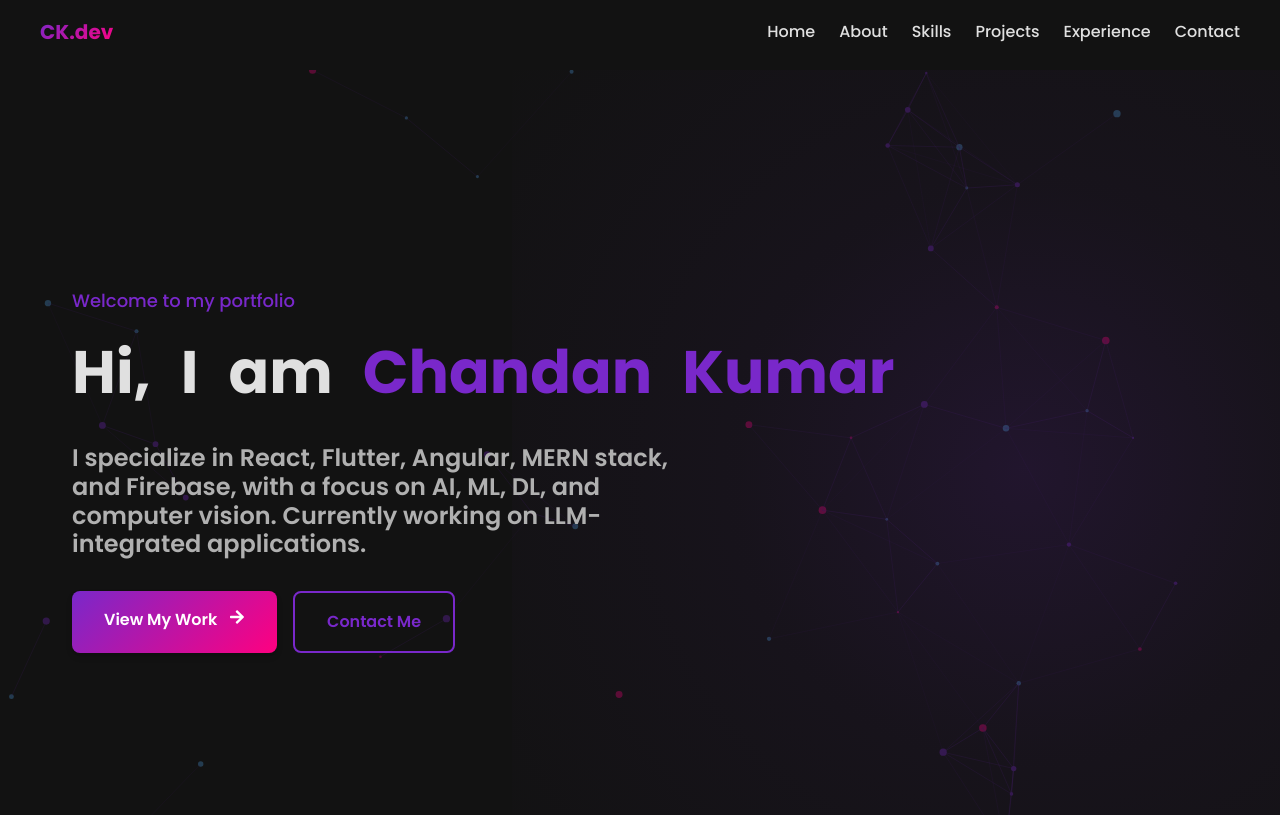
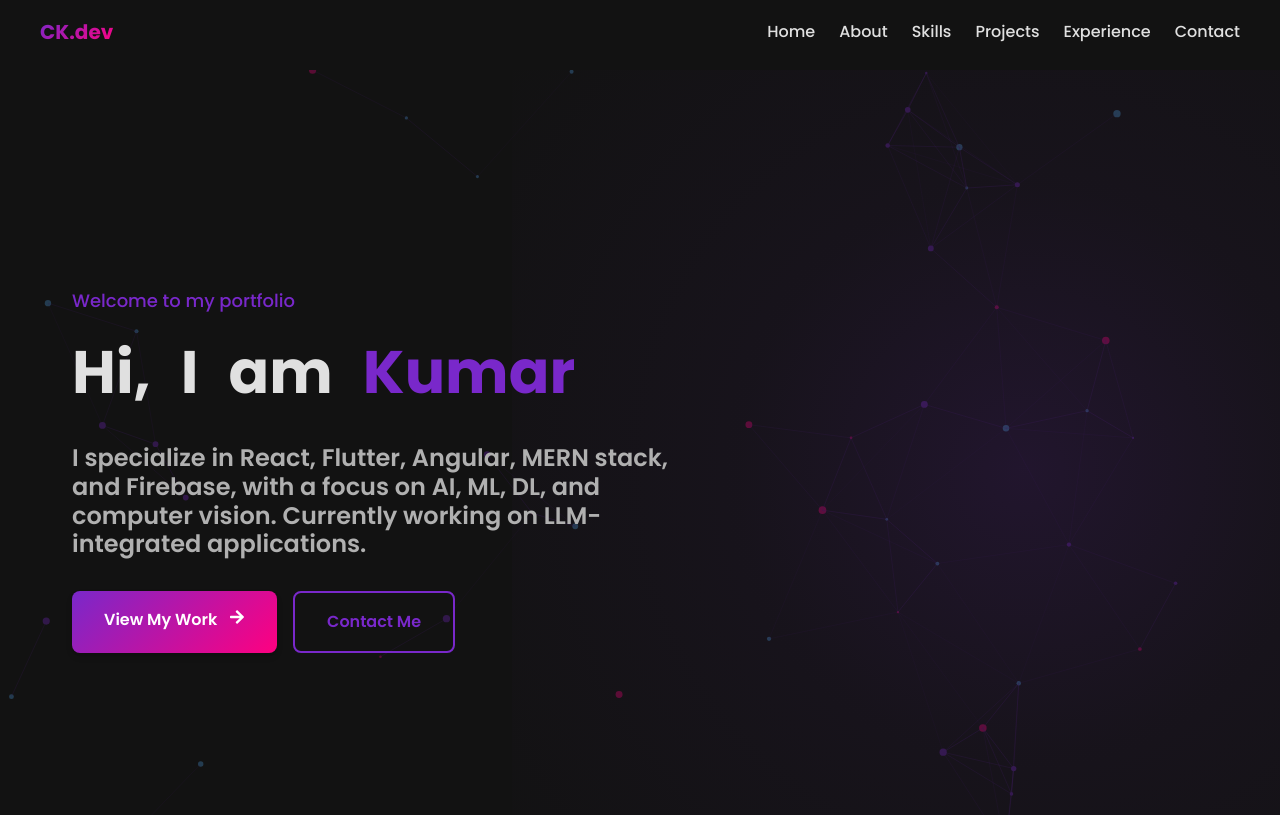
Before and after one commit to barada02/cksPortfolio, a React (Vite) app: page / in a window 1280 px wide. Shown: the top 815 px of the page. Built offline with nearby package versions, Linux system fonts and the light colour scheme.

Commit message:
ui changed

```diff
--- a/src/components/sections/HeroSection.tsx
+++ b/src/components/sections/HeroSection.tsx
@@ -1,4 +1,5 @@
-import { motion } from 'framer-motion';
+import { motion, useAnimation } from 'framer-motion';
+import React, { useEffect } from 'react';
 import styled from 'styled-components';
 import { theme } from '../../styles/theme';
 import Button from '../common/Button';
@@ -85,7 +86,10 @@ const BackgroundGradient = styled.div`
 `;
 
 const HeroSection = () => {
-  const nameText = "Hi, I am Chandan Kumar";
+  const initialText = "Hi, I am Kumar";
+  const finalText = "Hi, I am Chandan Kumar";
+  const controls = useAnimation();
+  const [currentText, setCurrentText] = React.useState(initialText);
 
   const container = {
     hidden: { opacity: 0 },
@@ -95,10 +99,24 @@ const HeroSection = () => {
         staggerChildren: 0.08,
         delayChildren: 0.3
       }
+    },
+    disappear: {
+      opacity: 1,
+      transition: {
+        staggerChildren: 0.08,
+        staggerDirection: -1, // Reverse stagger direction
+        delayChildren: 1.5 // Wait before starting to disappear
+      }
+    },
+    appear: {
+      opacity: 1,
+      transition: {
+        staggerChildren: 0.08,
+        delayChildren: 1.0 // Wait before starting to appear
+      }
     }
   };
-
-  const child = {
+    const child = {
     hidden: {
       opacity: 0,
       y: 20,
@@ -113,8 +131,47 @@ const HeroSection = () => {
         damping: 12,
         stiffness: 100
       }
-    }
+    },
+    disappear: (index) => ({
+      opacity: index < 9 ? 1 : 0, // Keep "Hi, I am " visible
+      y: index < 9 ? 0 : 20,
+      rotateY: index < 9 ? 0 : 90,
+      transition: {
+        type: "spring",
+        damping: 12,
+        stiffness: 100
+      }    })
   };
+
+  useEffect(() => {
+    const animationSequence = async () => {
+      // First show the full text (Hi, I am Kumar)
+      await controls.start("visible");
+
+      // Wait for 2 seconds before starting reverse animation
+      await new Promise(resolve => setTimeout(resolve, 2000));
+
+      // Then do the disappearing animation for "Kumar"
+      await controls.start("disappear");
+
+      // Wait for 1 second with just "Hi, I am" showing
+      await new Promise(resolve => setTimeout(resolve, 1000));
+
+      // Change the text to the final version
+      setCurrentText(finalText);
+
+      // Reset the animation state to hidden for the new characters
+      await controls.start("hidden");
+
+      // Animate in the full "Hi, I am Chandan Kumar" text
+      await controls.start("visible");
+    };
+
+    animationSequence();
+
+    animationSequence();
+  }, [controls, finalText]);
+
   return (
     <HeroContainer id="home">
       <BackgroundGradient />
@@ -128,17 +185,16 @@ const HeroSection = () => {
           Welcome to my portfolio
         </Greeting>
 
-        <NameContainer>
-          <motion.div
+        <NameContainer>          <motion.div
             variants={container}
             initial="hidden"
-            animate="visible"
+            animate={controls}
           >
-            {nameText.split('').map((char, index) => (
+            {currentText.split('').map((char, index) => (
               <AnimatedCharacter
                 key={index}
-                variants={child}
-                style={{
+                custom={index} // Pass index as custom prop
+                variants={child}                style={{
                   color: index >= 9 ? theme.colors.primary : theme.colors.text,
                   display: char === ' ' ? 'inline-block' : 'inline-block',
                   width: char === ' ' ? '0.5em' : 'auto'
```
